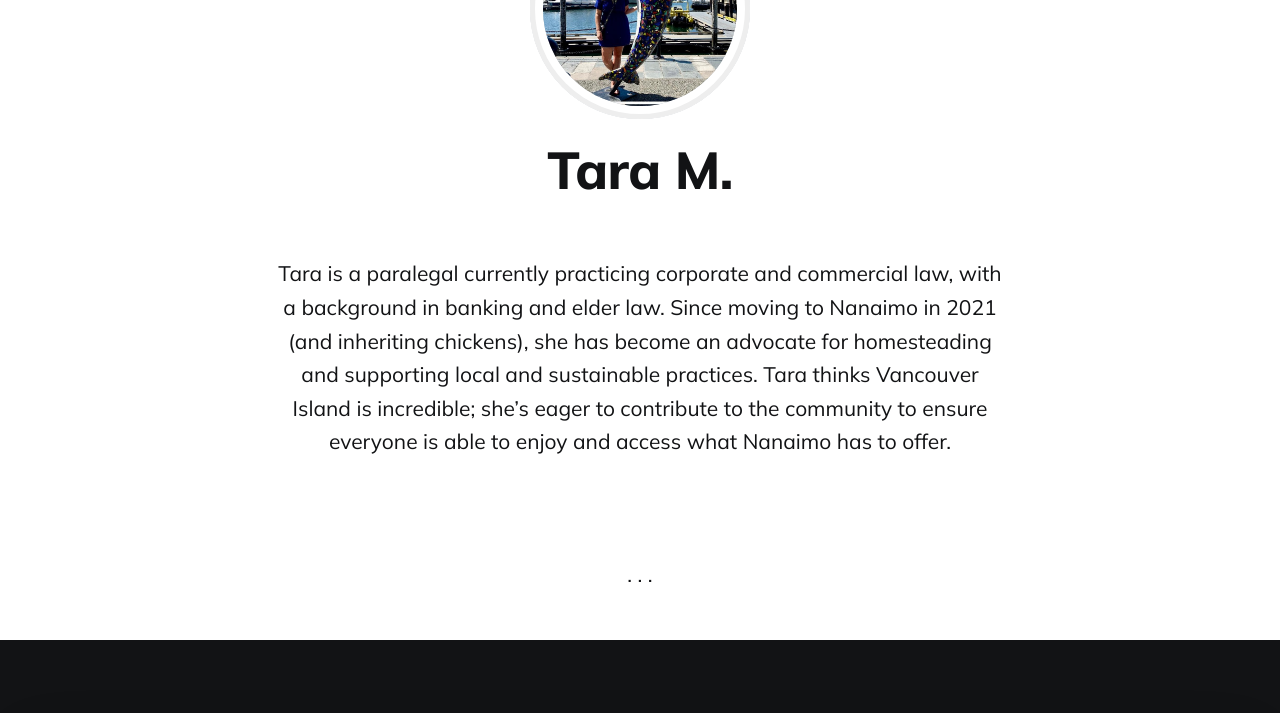
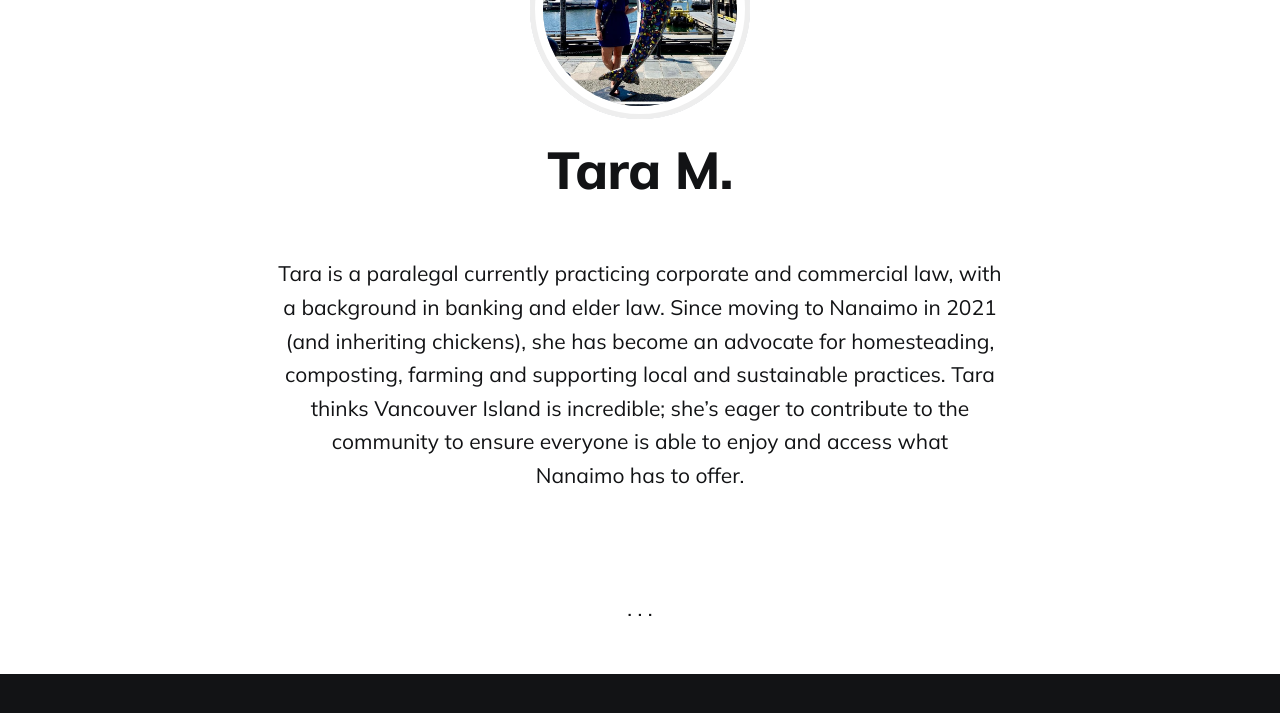
Before and after one commit to LaputanMachines/beautiful-nanaimo, a Jekyll site: the page built from _authors/tara.md, in a window 1280 px wide and 1400 px high, scrolled down 277 px, cut to the strip 0-728 px from the top of the window. Shown: the top 713 px of the strip. Built offline with Jekyll 4.4.1, drawn with Linux system fonts in a browser that asks for light colours.

Commit message:
Amend Tara's bio, add FB and Insta links

```diff
--- a/_authors/tara.md
+++ b/_authors/tara.md
@@ -6,5 +6,5 @@ position: Urban Agriculture Coordinator
 ---
 
 Tara is a paralegal currently practicing corporate and commercial law, with a background in banking and elder law.
-Since moving to Nanaimo in 2021 (and inheriting chickens), she has become an advocate for homesteading and supporting local and sustainable practices.
+Since moving to Nanaimo in 2021 (and inheriting chickens), she has become an advocate for homesteading, composting, farming and supporting local and sustainable practices.
 Tara thinks Vancouver Island is incredible; she's eager to contribute to the community to ensure everyone is able to enjoy and access what Nanaimo has to offer.
--- a/_data/settings.yml
+++ b/_data/settings.yml
@@ -101,6 +101,8 @@ mailchimp:
 
 # Social Links
 social:
+- {icon: "ion-logo-instagram", color: "#0a243f", name: Instagram, link: "https://www.instagram.com/strong.towns.nanaimo/"}
+- {icon: "ion-logo-facebook", color: "#0a243f", name: Facebook, link: "https://www.facebook.com/strongtownsnanaimo"}
 - {icon: "ion-ios-business", color: "#0a243f", name: Strong Towns Homepage, link: "https://www.strongtowns.org"}
 - {icon: "ion-ios-boat", color: "#00b9f1", name: Nanaimo Official City Plan, link: "https://www.nanaimo.ca/property-development/community-planning-land-use/city-plan"}
 - {icon: "ion-ios-build", color: "#004475", name: Nanaimo City Projects, link: "https://www.nanaimo.ca/your-government/projects"}
```
